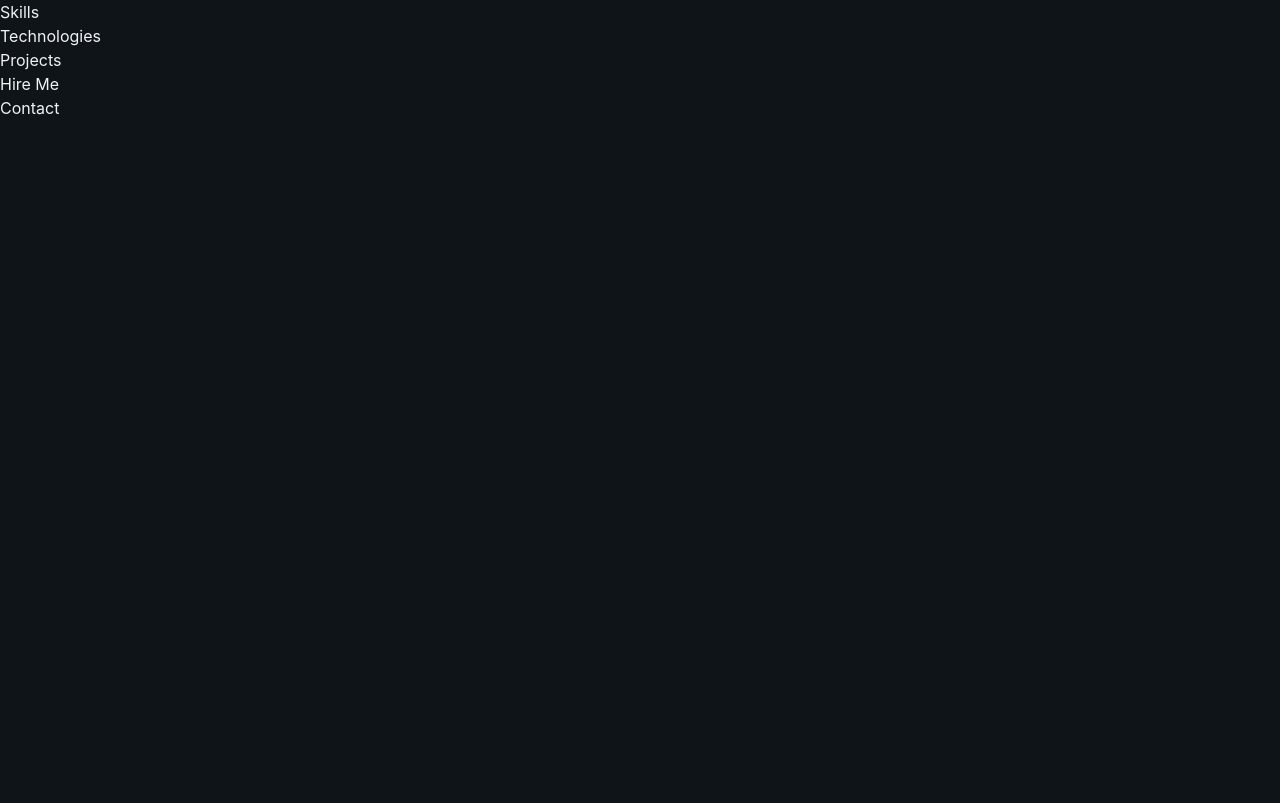
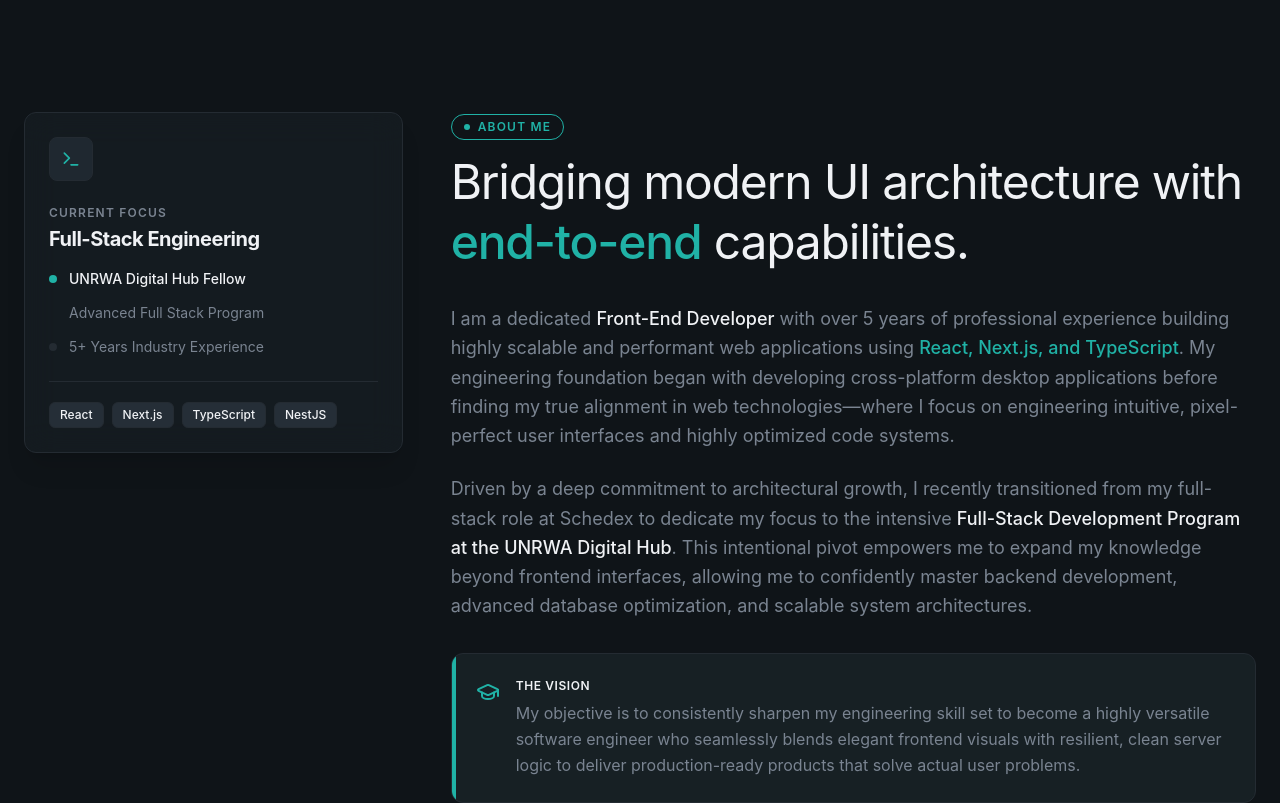
Before and after one commit to Ahmad-khalaf517/ahmad-khalaf-portfolio, a Next.js app: page / in a window 1280 px wide. Shown: the part 1120-1923 px from the top of the page. Before the commit the page ends 1240 px from the top, so only its background shows below. Built offline with nearby package versions, Linux system fonts and the light colour scheme.

Commit message:
Create about me section

```diff
--- a/components/sections/about.tsx
+++ b/components/sections/about.tsx
@@ -1,7 +1,133 @@
-import React from 'react'
+import { Terminal, GraduationCap } from "lucide-react";
 
-export default function About() {
+export default function AboutMe() {
   return (
-    <section>About</section>
-  )
+    <section
+      id="about"
+      className="relative min-h-screen overflow-hidden"
+    >
+      <div className="px-6 pt-34 pb-20 grid grid-cols-1 lg:grid-cols-12 gap-12 items-start relative z-10">
+        {/* Left Column: Interactive Stats & Focus Card (Takes 4 cols on large screens) */}
+        <div className="lg:col-span-4 lg:sticky lg:top-28">
+          <div className="glass p-6 rounded-(--radius) border border-border relative group transition-all duration-300 hover:border-primary/40 shadow-xl">
+            {/* Minimalist Top Accent Tag */}
+            <div className="mb-6 flex h-11 w-11 items-center justify-center rounded-lg bg-secondary border border-border text-primary">
+              <Terminal className="h-5 w-5" />
+            </div>
+
+            <span className="text-xs font-semibold uppercase tracking-widest text-muted-foreground mb-1 block">
+              Current Focus
+            </span>
+            <h3 className="text-xl font-bold mb-4 tracking-tight text-foreground">
+              Full-Stack Engineering
+            </h3>
+
+            {/* Status indicators */}
+            <div className="space-y-3.5 text-sm text-muted-foreground">
+              <div className="flex items-center gap-3">
+                <span className="h-2 w-2 rounded-full bg-primary shadow-[0_0_8px_varprimary]" />
+                <span className="text-foreground font-medium">
+                  UNRWA Digital Hub Fellow
+                </span>
+              </div>
+              <div className="flex items-center gap-3 pl-5">
+                <span>Advanced Full Stack Program</span>
+              </div>
+              <div className="flex items-center gap-3">
+                <span className="h-2 w-2 rounded-full bg-border" />
+                <span>5+ Years Industry Experience</span>
+              </div>
+            </div>
+
+            {/* Tech Stack Pills to match your CV skills */}
+            <div className="mt-6 pt-5 border-t border-border">
+              <div className="flex flex-wrap gap-2">
+                {["React", "Next.js", "TypeScript", "NestJS"].map((tech) => (
+                  <span
+                    key={tech}
+                    className="px-2.5 py-1 text-xs font-medium rounded-md bg-muted text-foreground border border-border transition-colors duration-200 hover:border-primary/50"
+                  >
+                    {tech}
+                  </span>
+                ))}
+              </div>
+            </div>
+          </div>
+        </div>
+
+        {/* Right Column: Narrative Copy (Takes 8 cols on large screens) */}
+        <div className="lg:col-span-8 space-y-8 animate-fade-in">
+          {/* Section Header */}
+          <div>
+            <div className="inline-flex items-center gap-2 text-primary font-semibold text-xs uppercase tracking-widest mb-3 bg-[color-mix(in_srgb,varprimary_10%,transparent)] px-3 py-1 rounded-full border border-[color-mix(in_srgb,varprimary_20%,transparent)]">
+              <span className="h-1.5 w-1.5 rounded-full bg-primary" />{" "}
+              About Me
+            </div>
+            <h2 className="text-3xl md:text-5xl font-normal tracking-tight leading-tight">
+              Bridging modern UI architecture with{" "}
+              <span className="text-primary font-medium">
+                end-to-end
+              </span>{" "}
+              capabilities.
+            </h2>
+          </div>
+
+          {/* Core Paragraphs - Matching Option 1 */}
+          <div className="space-y-6 text-base md:text-lg leading-relaxed text-muted-foreground">
+            <p>
+              I am a dedicated{" "}
+              <strong className="text-foreground font-medium">
+                Front-End Developer
+              </strong>{" "}
+              with over 5 years of professional experience building highly
+              scalable and performant web applications using{" "}
+              <strong className="text-primary font-medium">
+                React, Next.js, and TypeScript
+              </strong>
+              . My engineering foundation began with developing
+              cross-platform desktop applications before finding my true
+              alignment in web technologies—where I focus on
+              engineering intuitive, pixel-perfect user interfaces and highly
+              optimized code systems.
+            </p>
+
+            <p>
+              Driven by a deep commitment to architectural growth, I recently
+              transitioned from my full-stack role at Schedex to dedicate my
+              focus to the intensive{" "}
+              <strong className="text-foreground font-medium">
+                Full-Stack Development Program at the UNRWA Digital Hub
+              </strong>
+              . This intentional pivot empowers me to expand my knowledge beyond
+              frontend interfaces, allowing me to confidently master backend
+              development, advanced database optimization, and scalable system
+              architectures.
+            </p>
+          </div>
+
+          {/* Goal Callout Box using glass-strong for premium depth */}
+          <div className="glass-strong rounded-(--radius) border border-border p-6 relative overflow-hidden group">
+            {/* Subtle highlight strip on the left edge */}
+            <div className="absolute top-0 left-0 bottom-0 w-1 bg-primary" />
+
+            <div className="flex gap-4 items-start">
+              <GraduationCap className="h-6 w-6 text-primary shrink-0 mt-0.5" />
+              <div>
+                <h4 className="text-xs font-semibold text-foreground uppercase tracking-wider mb-1.5">
+                  The Vision
+                </h4>
+                <p className="text-muted-foreground text-sm md:text-base leading-relaxed">
+                  My objective is to consistently sharpen my engineering skill
+                  set to become a highly versatile software engineer who
+                  seamlessly blends elegant frontend visuals with resilient,
+                  clean server logic to deliver production-ready products that
+                  solve actual user problems.
+                </p>
+              </div>
+            </div>
+          </div>
+        </div>
+      </div>
+    </section>
+  );
 }
```
